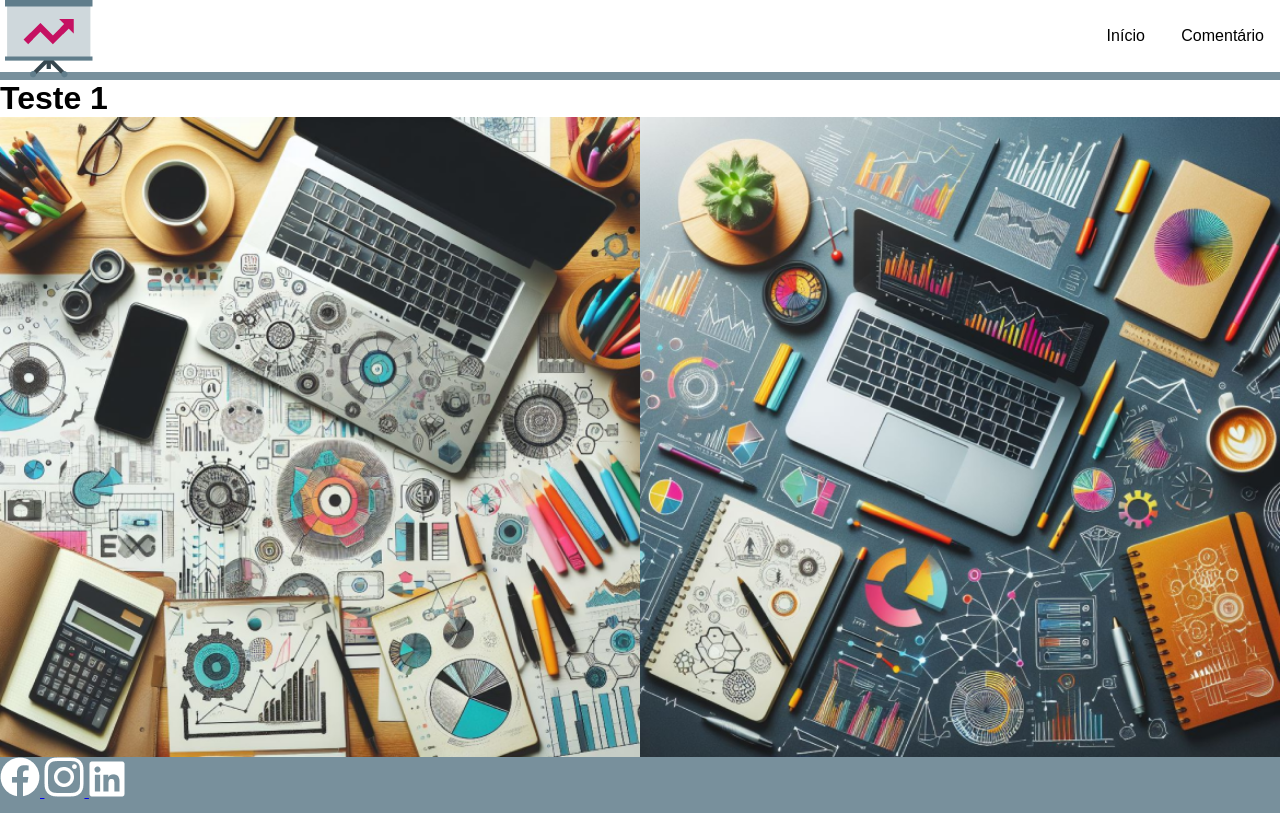
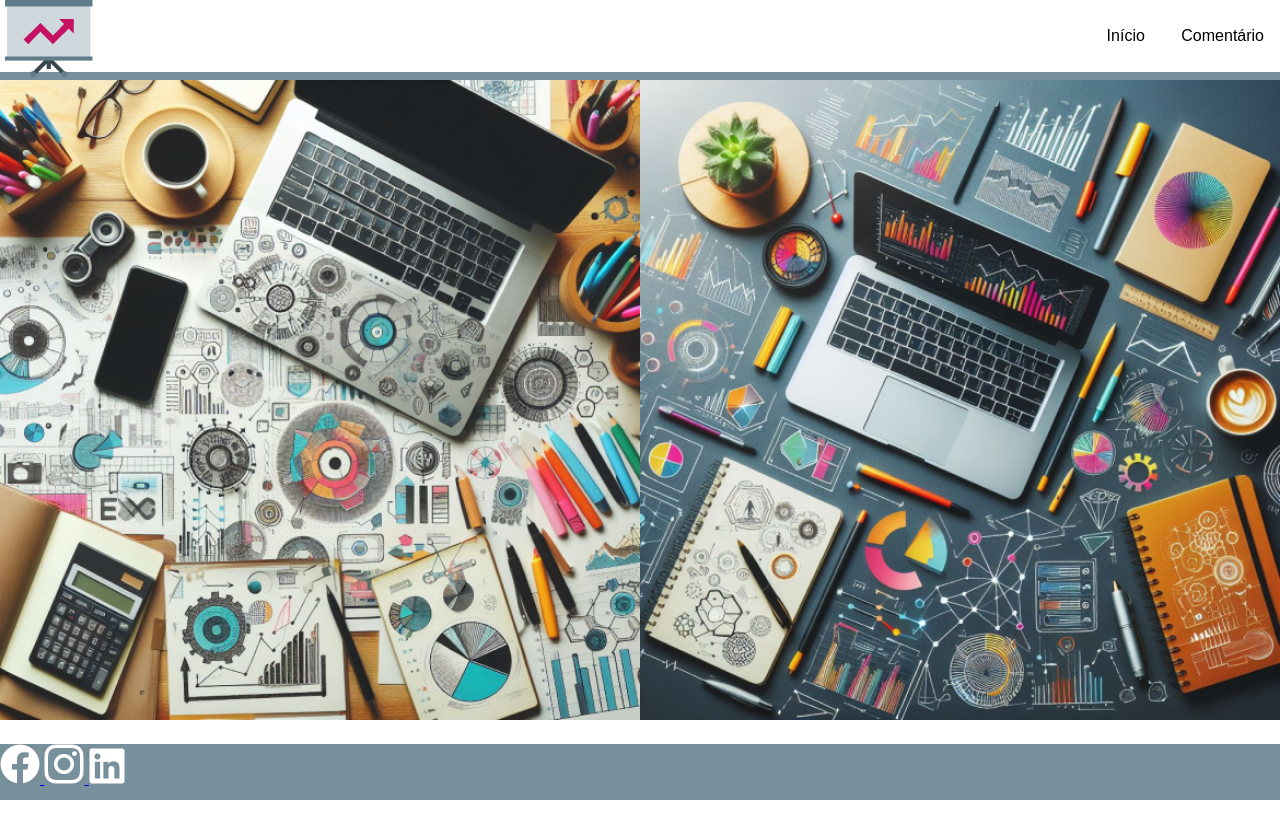
Before and after one commit to lazarodu/aulaweb12024, a plain HTML site: page index.html in a window 1280 px wide. Drawn offline with Linux system fonts and the light colour scheme; a web font is replaced by a local one.

Commit message:
remove teste

```diff
--- a/index.html
+++ b/index.html
@@ -29,7 +29,6 @@
         </nav>
     </header>
     <main class="index">
-        <h1>Teste 1</h1>
         <section>
             <img src="./img/image1.png" alt="Trabalho 1">
             <img src="./img/image2.png" alt="Trabalho 2">
```
